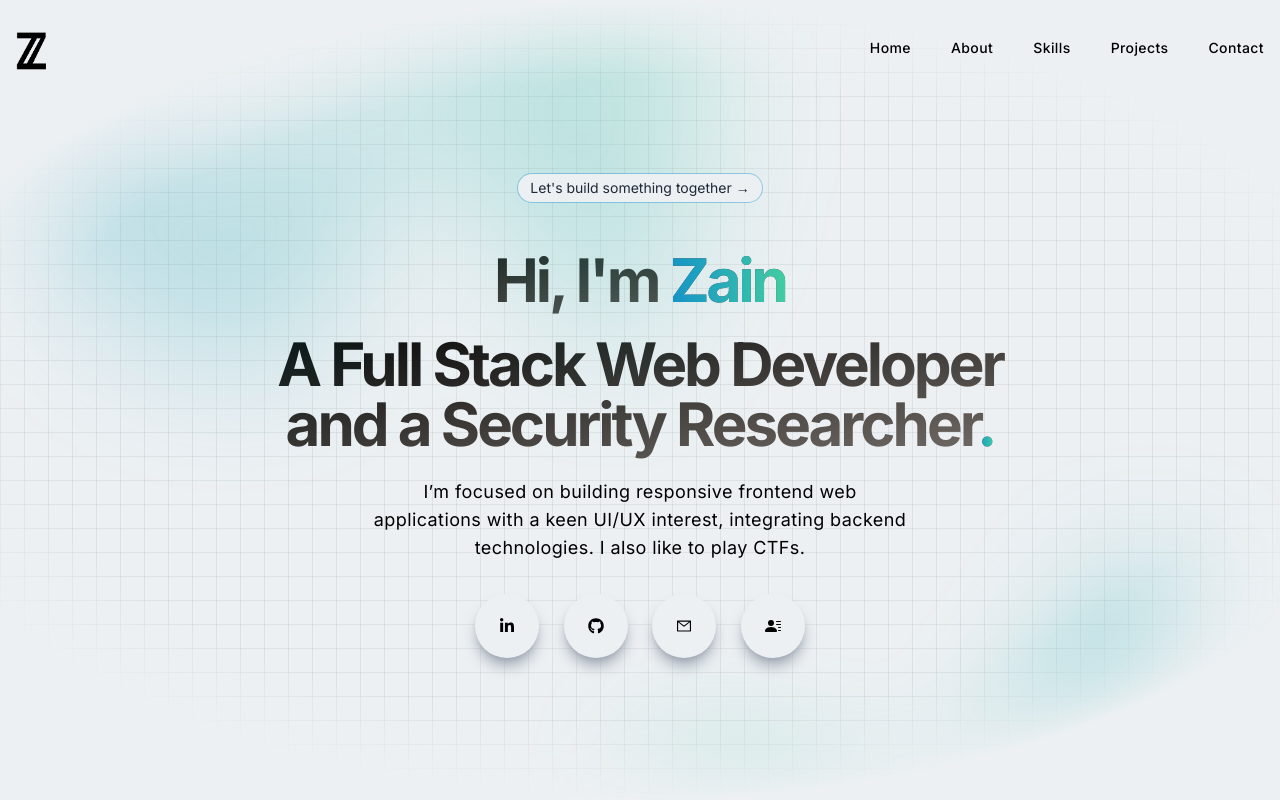
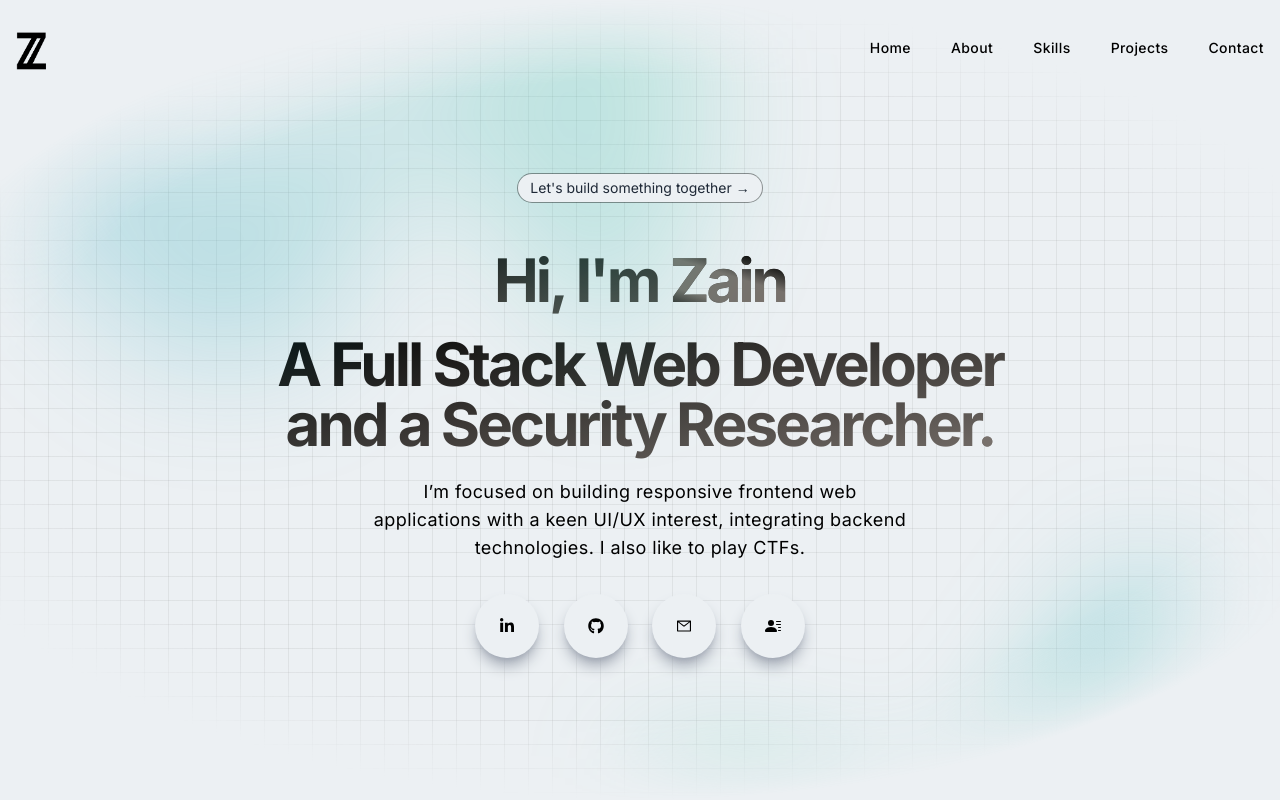
Before and after one commit to Tufalpha1/Portfolio, a Next.js app: page / in a window 1280 px wide. Shown: the top 800 px of the page. Built offline with nearby package versions, Linux system fonts and the light colour scheme.

Commit message:
add gradient text

```diff
--- a/src/app/globals.css
+++ b/src/app/globals.css
@@ -77,3 +77,23 @@
     animation-delay: 4s;
   }
 }
+
+.linear-wipe {
+  text-align: center;
+
+  background: linear-gradient(to bottom left, #000 20%, #78716c 40%, #78716c 60%, #000 80% );
+  background-size: 200% auto;
+
+  color: #000;
+  background-clip: text;
+  -webkit-background-clip: text;
+  -webkit-text-fill-color: transparent;
+
+  animation: shine 5s linear infinite;
+}
+
+@keyframes shine {
+    to {
+      background-position: 200% center;
+    }
+  }
--- a/src/components/About.tsx
+++ b/src/components/About.tsx
@@ -35,7 +35,7 @@ const About = () => {
             <div className="py-12">
               <div className="grid gap-8 items-start sm:justify-start justify-center">
                 <div className="relative group">
-                  <div className="absolute -inset-0.5 bg-gradient-to-r from-[#43cea2] to-[#3fc2ff] rounded-lg blur opacity-75 group-hover:opacity-100 transition duration-1000 group-hover:duration-200 animate-tilt"></div>
+                  <div className="absolute -inset-0.5 bg-gradient-to-r from-[#43cea2] to-[#1190CB] rounded-lg blur opacity-75 group-hover:opacity-100 transition duration-1000 group-hover:duration-200 animate-tilt"></div>
                   <button className="relative px-7 py-4 bg-[#ecf0f3] rounded-lg leading-none flex divide-x divide-gray-600">
                     <span className="pl-6 text-black group-hover:text-gray-600 transition duration-200 text-sm sm:text-lg">
                       Check out some of my projects &rarr;
--- a/src/components/Hero.tsx
+++ b/src/components/Hero.tsx
@@ -39,20 +39,20 @@ export const Hero = () => {
       >
         <div className="mx-auto max-w-3xl py-32 sm:py-48 lg:py-56">
           <div className="mb-8 flex justify-center">
-            <div className="relative rounded-full px-1 sm:px-3 py-0 sm:py-1 text-xs sm:text-sm leading-6 text-gray-800 ring-1 ring-[#1190CB]/40 hover:ring-[#43cea2]/40 tracking-normal bg-[#ecf0f3]">
+            <div className="relative rounded-full px-1 sm:px-3 py-0 sm:py-1 text-xs sm:text-sm leading-6 text-gray-800 ring-1 ring-black/40 hover:ring-stone-500/40 tracking-normal bg-[#ecf0f3]">
               Let&#39;s build something together &rarr;
             </div>
           </div>
           <h1 className="py-2 md:py-4 bg-gradient-to-br from-black to-stone-500 bg-clip-text text-transparent tracking-tighter">
             Hi, I&#39;m{" "}
-            <span className="text-transparent bg-clip-text bg-gradient-to-r from-[#1190CB] to-[#43cea2] sm:text-6xl">
+            <span className="linear-wipe sm:text-6xl">
               {" "}
               Zain
             </span>
           </h1>
           <h1 className="md:py-2 bg-gradient-to-br from-black to-stone-500 bg-clip-text text-transparent tracking-tighter">
             A Full Stack Web Developer and a Security Researcher
-            <span className="text-transparent bg-clip-text bg-gradient-to-r from-[#1190CB] to-[#43cea2]">
+            <span className="linear-wipe">
               .
             </span>
           </h1>
```
